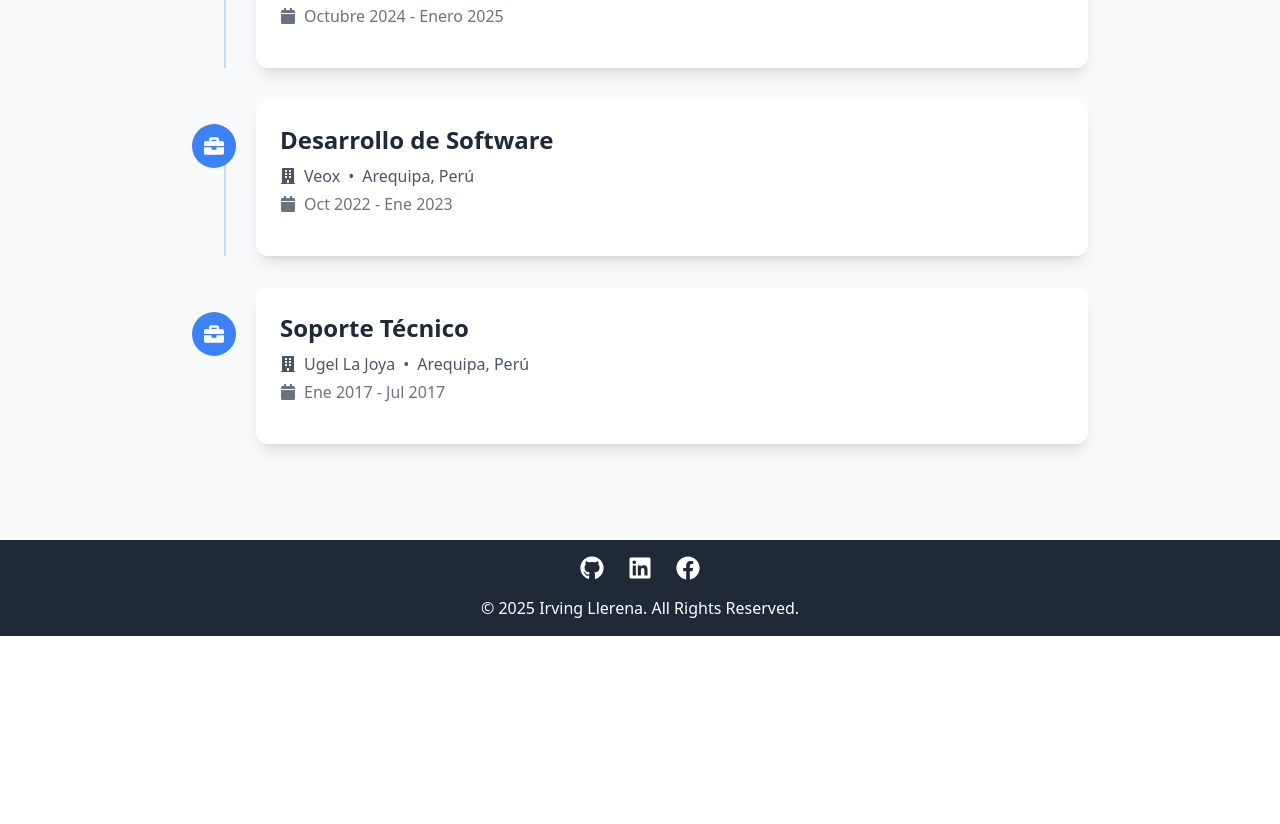
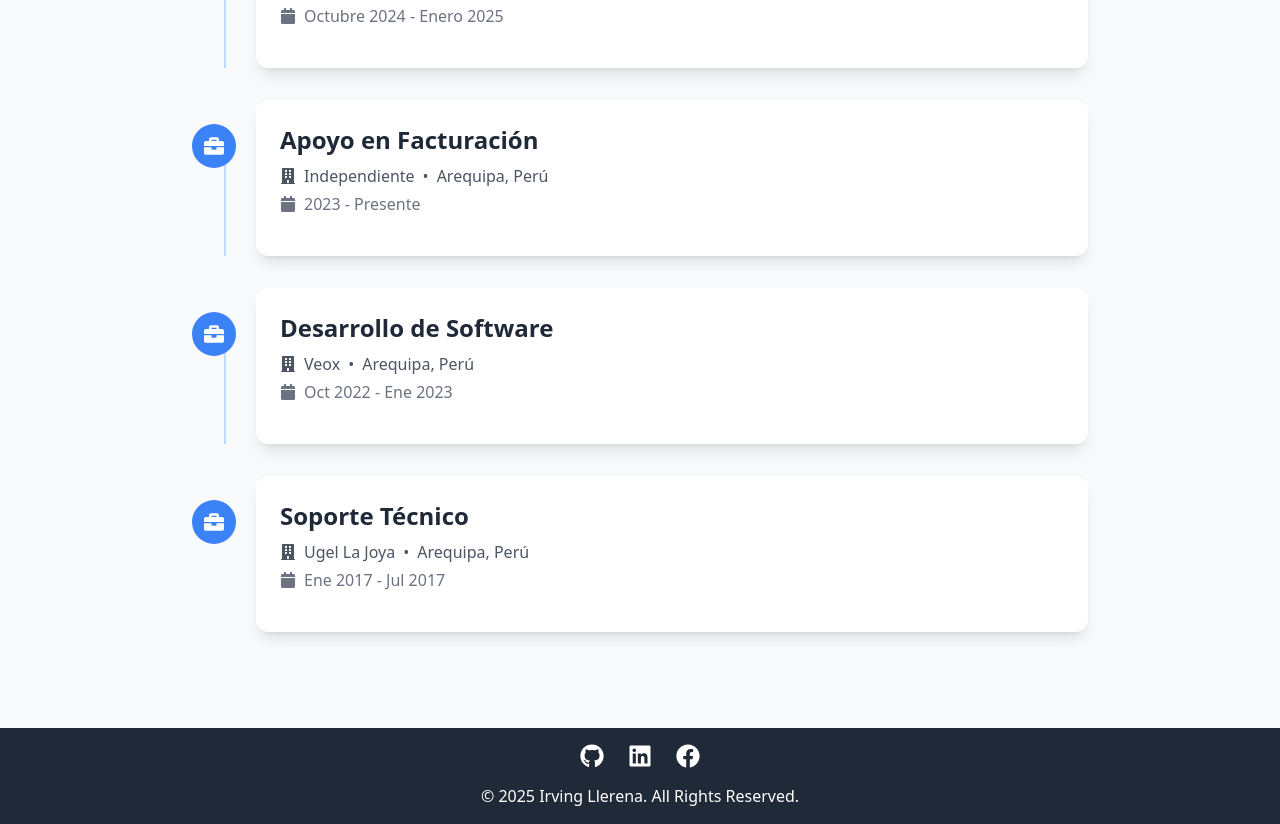
Before and after one commit to dotir/portafolio, a React (Create React App) app: page / in a window 1280 px wide. Shown: the part 3773-4597 px from the top of the page. Before the commit the page ends 4409 px from the top, so only its background shows below. Built offline with nearby package versions, Linux system fonts and the light colour scheme.

Commit message:
experiencia en facturas

```diff
--- a/src/pages/Experience.js
+++ b/src/pages/Experience.js
@@ -26,6 +26,19 @@ const experiences = [
       'Coordinación con equipos de trabajo',
       'Gestión de recursos y materiales',
       'Elaboración de informes de avance'
+    ]
+  },
+  {
+    title: 'Apoyo en Facturación',
+    company: 'Independiente',
+    location: 'Arequipa, Perú',
+    duration: '2023 - Presente',
+    description: 'Apoyo en el envío de facturas electrónicas para diferentes empresas utilizando sistemas de facturación.',
+    responsibilities: [
+      'Gestión y envío de facturas electrónicas para múltiples empresas',
+      'Asesoramiento en procesos de facturación digital',
+      'Resolución de problemas con sistemas de facturación',
+      'Mantenimiento de registros y reportes de facturación'
     ]
   },
   {
--- a/src/pages/Languages.js
+++ b/src/pages/Languages.js
@@ -1,4 +1,4 @@
-import React from 'react';
+ import React from 'react';
 import { FaReact,FaAngular , FaJsSquare, FaHtml5, FaCss3Alt, FaNodeJs, FaPython, FaJava, FaVuejs,FaPhp,FaBootstrap  } from 'react-icons/fa';
 import { RiTailwindCssFill } from "react-icons/ri";
 import { SiMysql,SiPostgresql,SiNuxtdotjs,SiDjango,SiFlutter  } from "react-icons/si";
```
